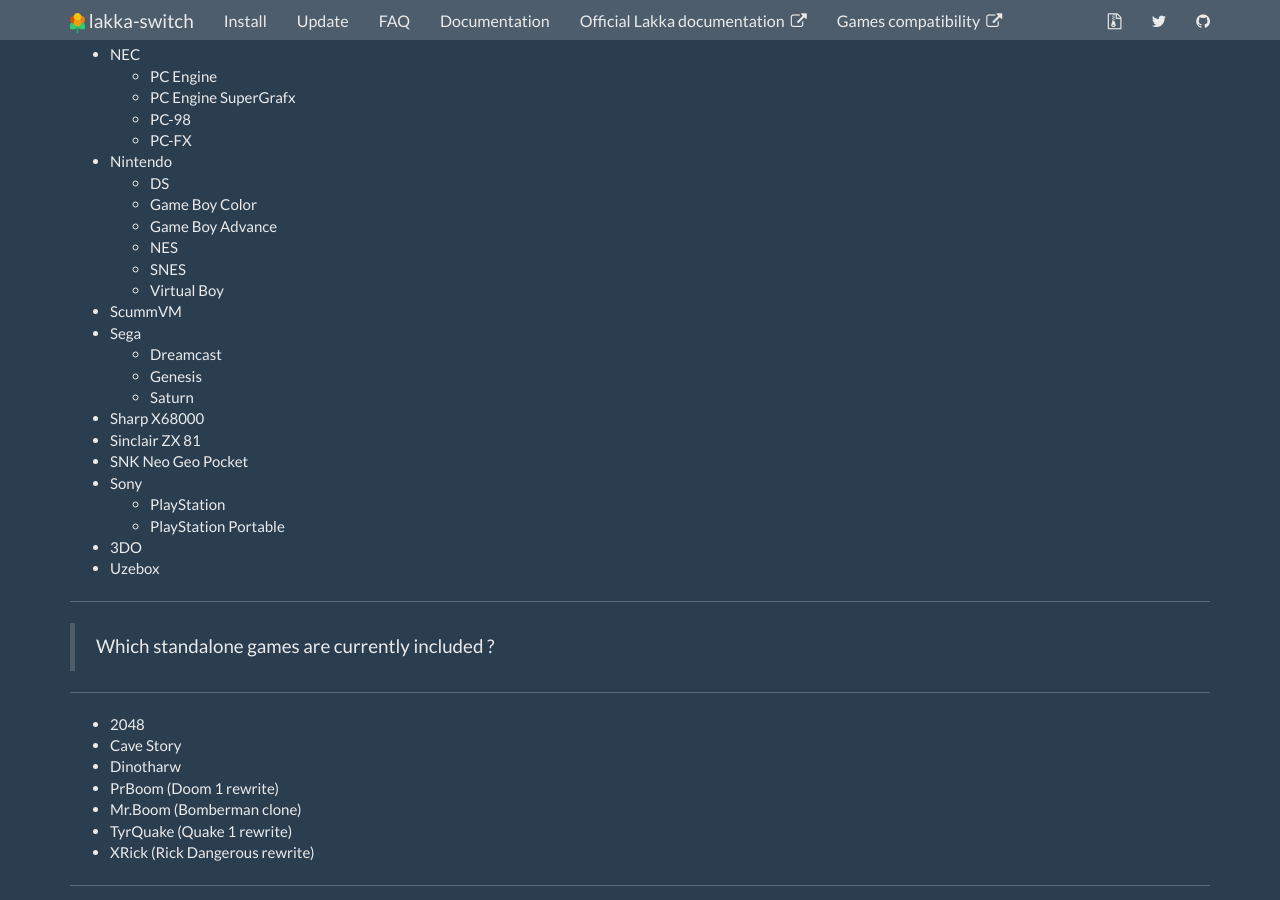
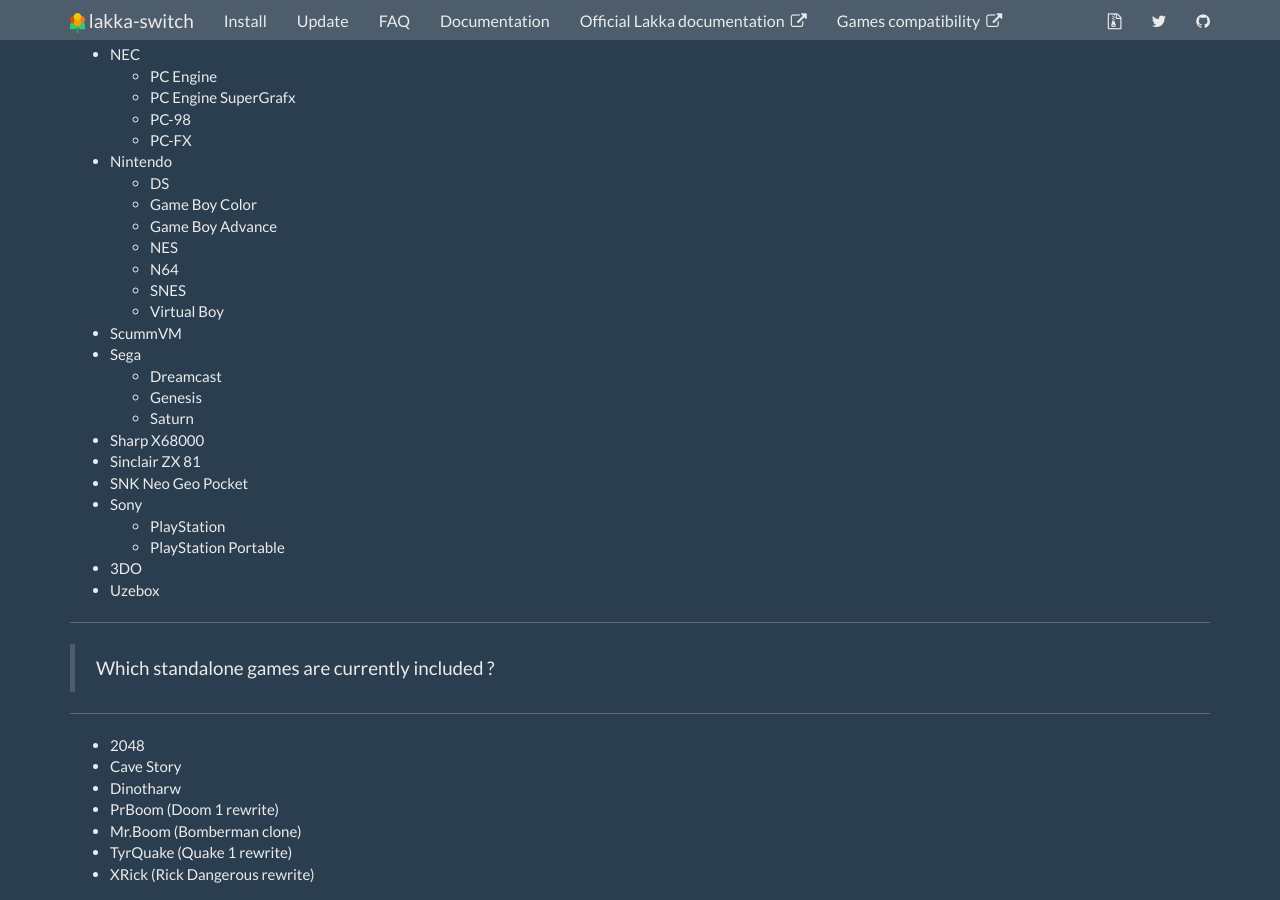
Before and after one commit to lakka-switch/documentation, a Jekyll site: the page built from faq.md, in a window 1280 px wide and 900 px high, scrolled down 739 px. Built offline with Jekyll 4.4.1, drawn with Linux system fonts in a browser that asks for light colours; nearby versions of some CDN libraries.

Commit message:
Update faq.md

```diff
--- a/faq.md
+++ b/faq.md
@@ -43,6 +43,7 @@
     * Game Boy Color
     * Game Boy Advance
     * NES
+    * N64
     * SNES
     * Virtual Boy
 * ScummVM
```
